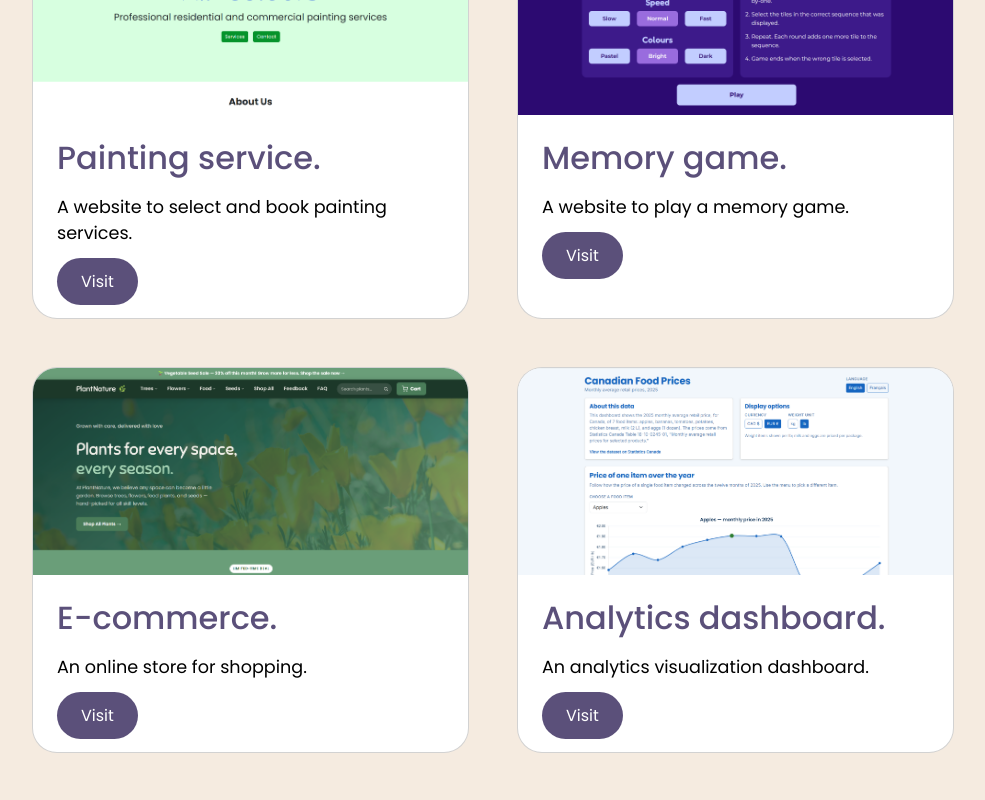
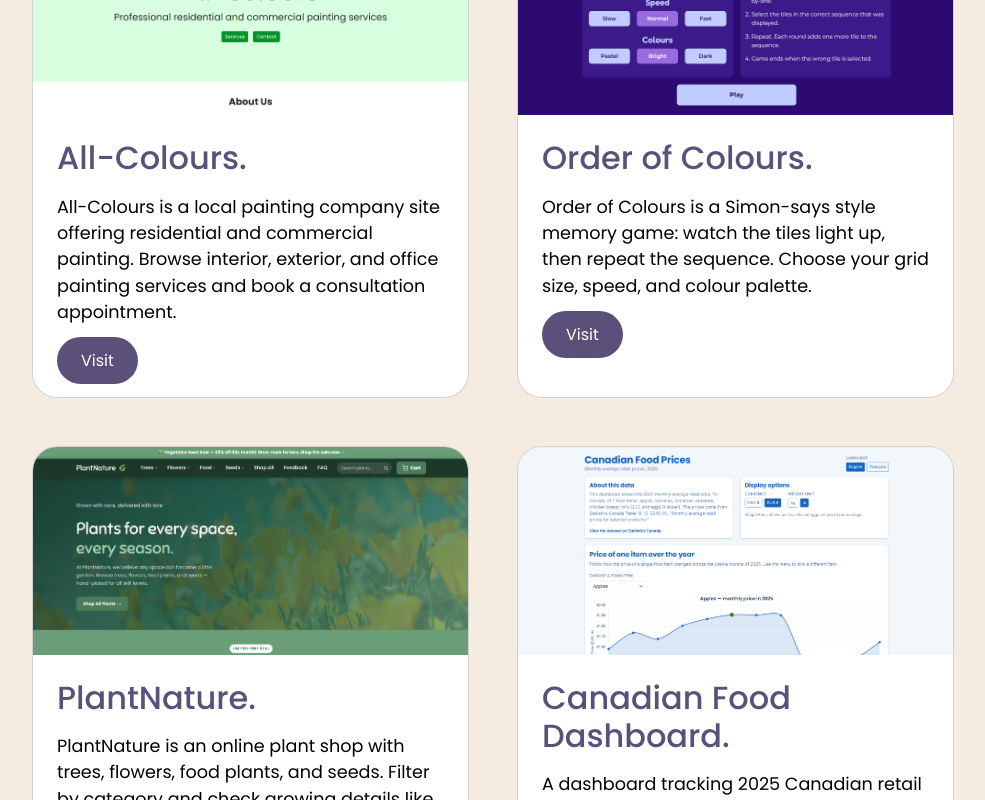
Before and after one commit to MaryamL12/portfolio, a React app: page / in a window 1280 px wide. Shown: the part 2180-2980 px from the top of the page, without its empty margins (147-1132 px from the left). Built offline with nearby package versions, Linux system fonts and the light colour scheme; the HTML template or start-up script is replaced by a standard one; a web font is replaced by a local one.

Commit message:
added project descriptions and updated project titles

```diff
--- a/src/components/Projects.jsx
+++ b/src/components/Projects.jsx
@@ -21,10 +21,10 @@ function Projects() {
                             />
                             <div className="p-4">
                                 <h3 className="project-subtitle mb-3">
-                                    Painting service.
+                                    All-Colours.
                                 </h3>
                                 <p className="project-description mb-4">
-                                    A website to select and book painting services.
+                                    All-Colours is a local painting company site offering residential and commercial painting. Browse interior, exterior, and office painting services and book a consultation appointment.
                                 </p>
                                 <a href="https://illustrious-strudel-b067dd.netlify.app/" className="project-button">
                                     Visit
@@ -42,10 +42,10 @@ function Projects() {
                             />
                             <div className="p-4">
                                 <h3 className="project-subtitle mb-3">
-                                    Memory game.
+                                    Order of Colours.
                                 </h3>
                                 <p className="project-description mb-4">
-                                    A website to play a memory game.
+                                    Order of Colours is a Simon-says style memory game: watch the tiles light up, then repeat the sequence. Choose your grid size, speed, and colour palette.
                                 </p>
                                 <a href="https://jovial-manatee-09b9f2.netlify.app/" className="project-button">
                                     Visit
@@ -63,10 +63,10 @@ function Projects() {
                             />
                             <div className="p-4">
                                 <h3 className="project-subtitle mb-3">
-                                    E-commerce.
+                                    PlantNature.
                                 </h3>
                                 <p className="project-description mb-4">
-                                    An online store for shopping.
+                                    PlantNature is an online plant shop with trees, flowers, food plants, and seeds. Filter by category and check growing details like light needs and season before adding to cart.
                                 </p>
                                 <a href="https://gorgeous-lolly-91fb9f.netlify.app/" className="project-button">
                                     Visit
@@ -84,10 +84,10 @@ function Projects() {
                             />
                             <div className="p-4">
                                 <h3 className="project-subtitle mb-3">
-                                    Analytics dashboard.
+                                    Canadian Food Dashboard.
                                 </h3>
                                 <p className="project-description mb-4">
-                                    An analytics visualization dashboard.
+                                    A dashboard tracking 2025 Canadian retail food prices for items like apples, milk, and eggs, sourced from Statistics Canada. Compare one item across the year or all items in a single month.
                                 </p>
                                 <a href="https://sprightly-profiterole-1eb78b.netlify.app/" className="project-button">
                                     Visit
```
